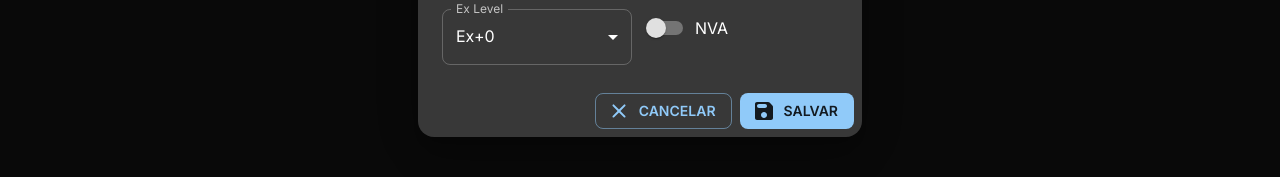
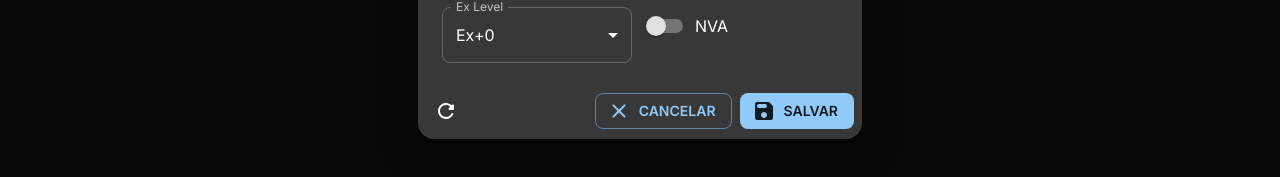
Before and after one commit to mluizvitor/brave_exvius_fragment_calculator, a React (Create React App) app: page / in a window 1280 px wide. Both pictures are taken after a click on the button "ADICIONAR UNIDADE". Shown: the part 439-616 px from the top of the page. Built offline with nearby package versions, Linux system fonts and the light colour scheme.

Commit message:
✨ Added Reset input fields

```diff
--- a/src/components/AddUnitModal/index.tsx
+++ b/src/components/AddUnitModal/index.tsx
@@ -1,5 +1,5 @@
-import { CloseRounded, SaveRounded } from '@mui/icons-material';
-import { Button, Dialog, DialogActions, DialogContent, DialogTitle, FormControlLabel, Grid, MenuItem, Switch, TextField } from '@mui/material';
+import { CloseRounded, RefreshRounded, SaveRounded } from '@mui/icons-material';
+import { Box, Button, Dialog, DialogActions, DialogContent, DialogTitle, FormControlLabel, Grid, IconButton, MenuItem, Switch, TextField } from '@mui/material';
 import { FormEvent, useState } from 'react';
 import { useUnit } from '../../hooks/useUnit';
 
@@ -152,6 +152,12 @@ export function AddUnitModal({isOpen, openCloseFunction}: AddUnitModalProps) {
         </DialogContent>
 
         <DialogActions>
+          <Box sx={{flexGrow: 1}}>
+            <IconButton type='reset' onClick={resetFields}>
+              <RefreshRounded/>
+            </IconButton>
+          </Box>
+
           <Button
             variant="outlined"
             type='button'
```
